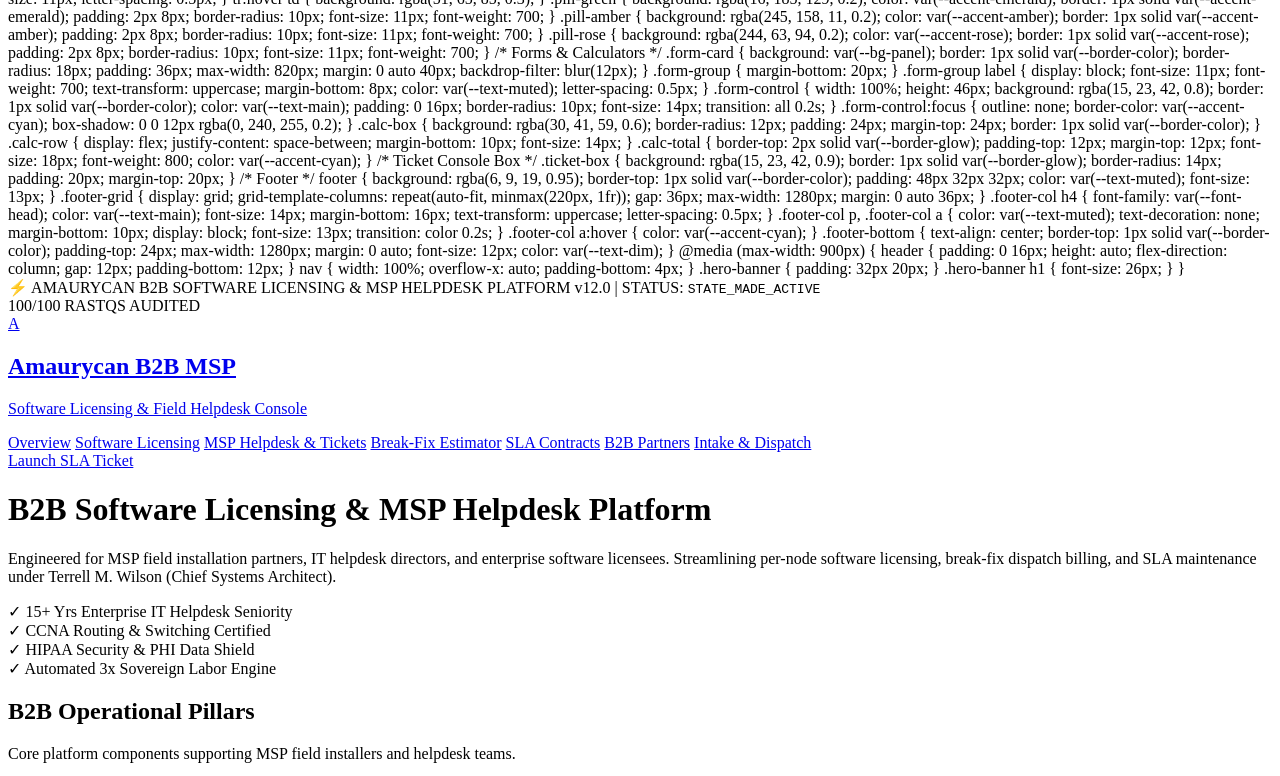
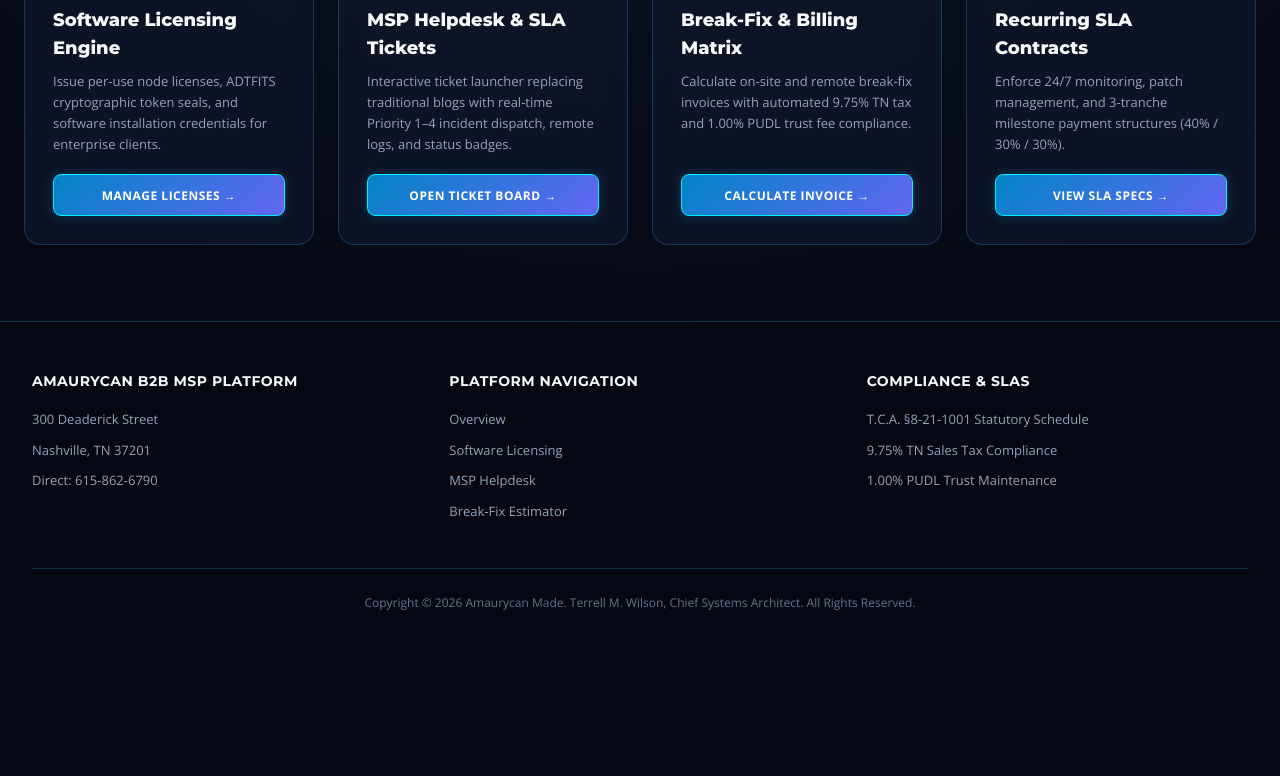
Before and after one commit to amaurycanmade/developer-portal, a plain HTML site: page index.html in a window 1280 px wide. Shown: the part 648-1424 px from the top of the page. After the commit the page ends 1292 px from the top, so only its background shows below. Drawn offline with nearby package versions, Linux system fonts and the light colour scheme.

Commit message:
Update index.html

```diff
--- a/index.html
+++ b/index.html
@@ -1,3 +1,21 @@
+<!DOCTYPE html>
+<html lang="en">
+<head>
+    <meta charset="UTF-8">
+    <meta name="viewport" content="width=device-width, initial-scale=1.0">
+    <title>Amaurycan Sovereign B2B | MSP Software Licensing & Helpdesk Platform</title>
+    <link rel="preconnect" href="https://fonts.googleapis.com">
+    <link rel="preconnect" href="https://fonts.gstatic.com" crossorigin>
+    <link href="https://fonts.googleapis.com/css2?family=Montserrat:wght@600;700;800;900&family=Open+Sans:wght@400;500;600;700&family=Roboto+Mono:wght@400;500;700&display=swap" rel="stylesheet">
+    <style>
+        :root {
+            --bg-void: #060913;
+            --bg-panel: rgba(15, 23, 42, 0.78);
+            --bg-panel-alt: rgba(30, 41, 59, 0.65);
+            --bg-card-hover: rgba(51, 65, 85, 0.5);
+            --border-color: rgba(56, 189, 248, 0.22);
+            --border-glow: rgba(0, 240, 255, 0.45);
+
              --accent-cyan: #00f0ff;
              --accent-sky: #0284c7;
              --accent-indigo: #6366f1;
```
Lines whose indentation alone changed are shown as unchanged.
